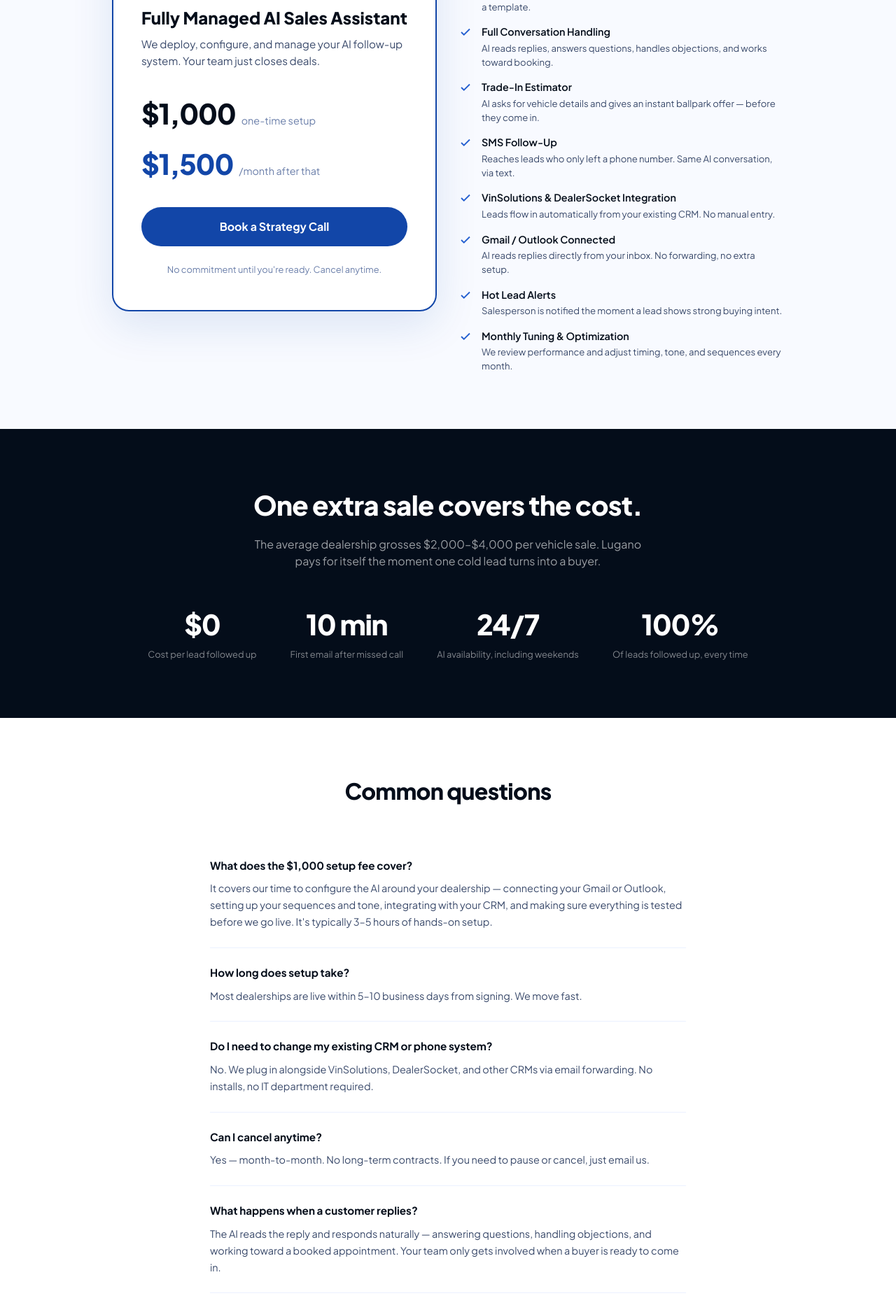
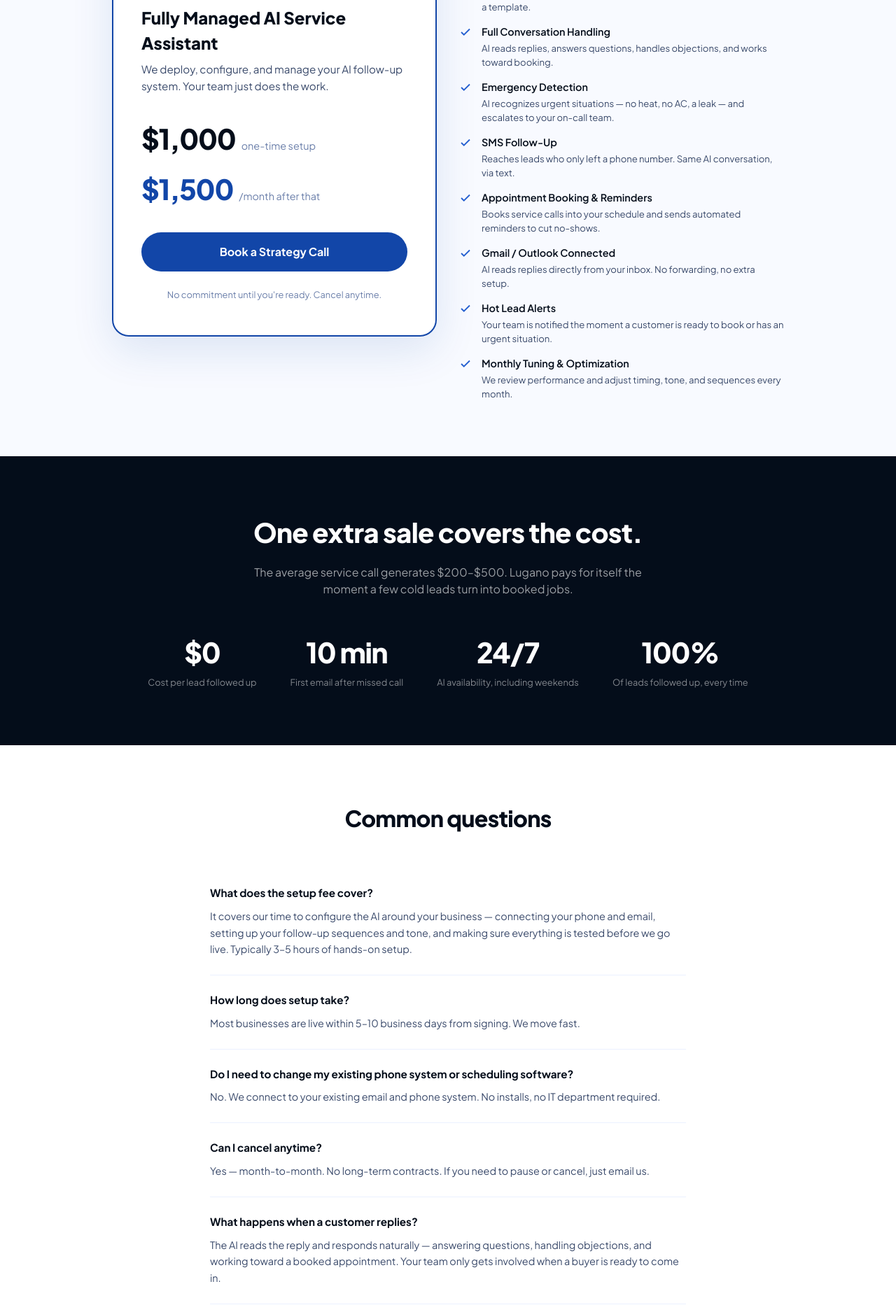
Before and after one commit to SolariAutomation/lugano-landing, a Next.js app: page /pricing in a window 1280 px wide. Shown: the part 746-2621 px from the top of the page at 70% size. Built offline with nearby package versions, Linux system fonts and the light colour scheme.

Commit message:
Pricing page: /month, HVAC features, no dealership terms. Demo: appointment booking flow

```diff
--- a/app/page.tsx
+++ b/app/page.tsx
@@ -326,14 +326,14 @@ export default function Page() {
               {/* Outbound — follow-up */}
               <div style={{display:"flex",justifyContent:"flex-end"}}>
                 <div style={{background:"#1246A8",color:"#fff",borderRadius:"18px 18px 4px 18px",padding:"10px 14px",maxWidth:"85%",fontSize:".875rem",lineHeight:1.5}}>
-                  That sounds urgent — would you like us to get someone out to you as soon as possible?
+                  We have an opening tomorrow between 1pm and 4pm. Does that work for you?
                 </div>
               </div>
 
               {/* Inbound — customer reply */}
               <div style={{display:"flex",justifyContent:"flex-start"}}>
                 <div style={{background:"var(--gray-50)",border:"1px solid var(--gray-100)",color:"var(--text-primary)",borderRadius:"18px 18px 18px 4px",padding:"10px 14px",maxWidth:"80%",fontSize:".875rem",lineHeight:1.5}}>
-                  Yes please, today if you can
+                  Yes, that works. What do I need to do?
                 </div>
               </div>
 
--- a/app/pricing/page.tsx
+++ b/app/pricing/page.tsx
@@ -57,7 +57,7 @@ export default function PricingPage() {
           <span style={{ color: "var(--blue-200)" }}>No setup headaches.</span>
         </h1>
         <p style={{ fontSize: "1.1rem", color: "rgba(255,255,255,0.6)", maxWidth: 520, margin: "0 auto" }}>
-          We handle everything — configuration, onboarding, and ongoing optimization. You just see more booked appointments.
+          One monthly fee. We handle everything — setup, configuration, and ongoing optimization. You just see more booked jobs.
         </p>
       </section>
 
@@ -68,9 +68,9 @@ export default function PricingPage() {
           {/* Main card */}
           <div style={{ background: "var(--white)", border: "2px solid var(--blue)", borderRadius: 24, padding: "48px 40px", boxShadow: "0 20px 60px rgba(18,70,168,0.12)" }}>
             <div style={{ display: "inline-block", background: "var(--blue-50)", color: "var(--blue-400)", fontSize: ".75rem", fontWeight: 700, letterSpacing: ".08em", padding: "4px 12px", borderRadius: 100, marginBottom: 24 }}>STANDARD PACKAGE</div>
-            <h2 style={{ fontSize: "1.5rem", fontWeight: 800, color: "var(--text-primary)", marginBottom: 8 }}>Fully Managed AI Sales Assistant</h2>
+            <h2 style={{ fontSize: "1.5rem", fontWeight: 800, color: "var(--text-primary)", marginBottom: 8 }}>Fully Managed AI Service Assistant</h2>
             <p style={{ color: "var(--text-secondary)", fontSize: ".95rem", lineHeight: 1.6, marginBottom: 32 }}>
-              We deploy, configure, and manage your AI follow-up system. Your team just closes deals.
+              We deploy, configure, and manage your AI follow-up system. Your team just does the work.
             </p>
 
             <div style={{ marginBottom: 32 }}>
@@ -99,11 +99,11 @@ export default function PricingPage() {
               {[
                 ["AI-Written Follow-Up Emails", "Every lead gets a personalized email within minutes — written by AI, not a template."],
                 ["Full Conversation Handling", "AI reads replies, answers questions, handles objections, and works toward booking."],
-                ["Trade-In Estimator", "AI asks for vehicle details and gives an instant ballpark offer — before they come in."],
+                ["Emergency Detection", "AI recognizes urgent situations — no heat, no AC, a leak — and escalates to your on-call team."],
                 ["SMS Follow-Up", "Reaches leads who only left a phone number. Same AI conversation, via text."],
-                ["VinSolutions & DealerSocket Integration", "Leads flow in automatically from your existing CRM. No manual entry."],
+                ["Appointment Booking & Reminders", "Books service calls into your schedule and sends automated reminders to cut no-shows."],
                 ["Gmail / Outlook Connected", "AI reads replies directly from your inbox. No forwarding, no extra setup."],
-                ["Hot Lead Alerts", "Salesperson is notified the moment a lead shows strong buying intent."],
+                ["Hot Lead Alerts", "Your team is notified the moment a customer is ready to book or has an urgent situation."],
                 ["Monthly Tuning & Optimization", "We review performance and adjust timing, tone, and sequences every month."],
               ].map(([title, desc]) => (
                 <div key={title} style={{ display: "flex", gap: 14, alignItems: "flex-start" }}>
@@ -127,7 +127,7 @@ export default function PricingPage() {
           One extra sale covers the cost.
         </h2>
         <p style={{ color: "rgba(255,255,255,0.6)", fontSize: "1rem", maxWidth: 560, margin: "0 auto 48px" }}>
-          The average dealership grosses $2,000–$4,000 per vehicle sale. Lugano pays for itself the moment one cold lead turns into a buyer.
+          The average service call generates $200–$500. Lugano pays for itself the moment a few cold leads turn into booked jobs.
         </p>
         <div style={{ display: "flex", justifyContent: "center", gap: 48, flexWrap: "wrap" }}>
           {[["$0", "Cost per lead followed up"], ["10 min", "First email after missed call"], ["24/7", "AI availability, including weekends"], ["100%", "Of leads followed up, every time"]].map(([stat, label]) => (
@@ -144,12 +144,12 @@ export default function PricingPage() {
         <div style={{ maxWidth: 680, margin: "0 auto" }}>
           <h2 style={{ fontSize: "clamp(1.5rem,3vw,2rem)", fontWeight: 800, letterSpacing: "-.02em", marginBottom: 48, textAlign: "center" }}>Common questions</h2>
           {[
-            ["What does the $1,000 setup fee cover?", "It covers our time to configure the AI around your dealership — connecting your Gmail or Outlook, setting up your sequences and tone, integrating with your CRM, and making sure everything is tested before we go live. It's typically 3–5 hours of hands-on setup."],
-            ["How long does setup take?", "Most dealerships are live within 5–10 business days from signing. We move fast."],
-            ["Do I need to change my existing CRM or phone system?", "No. We plug in alongside VinSolutions, DealerSocket, and other CRMs via email forwarding. No installs, no IT department required."],
+            ["What does the setup fee cover?", "It covers our time to configure the AI around your business — connecting your phone and email, setting up your follow-up sequences and tone, and making sure everything is tested before we go live. Typically 3–5 hours of hands-on setup."],
+            ["How long does setup take?", "Most businesses are live within 5–10 business days from signing. We move fast."],
+            ["Do I need to change my existing phone system or scheduling software?", "No. We connect to your existing email and phone system. No installs, no IT department required."],
             ["Can I cancel anytime?", "Yes — month-to-month. No long-term contracts. If you need to pause or cancel, just email us."],
             ["What happens when a customer replies?", "The AI reads the reply and responds naturally — answering questions, handling objections, and working toward a booked appointment. Your team only gets involved when a buyer is ready to come in."],
-            ["Do you work with multi-rooftop dealer groups?", "Yes. Each rooftop gets its own configuration. Contact us for group pricing."],
+            ["Do you work with companies that have multiple locations?", "Yes. Each location gets its own configuration. Contact us for group pricing."],
           ].map(([q, a]) => (
             <div key={q as string} className="faq-item">
               <p style={{ fontWeight: 700, color: "var(--text-primary)", marginBottom: 10, fontSize: ".95rem" }}>{q}</p>
```
